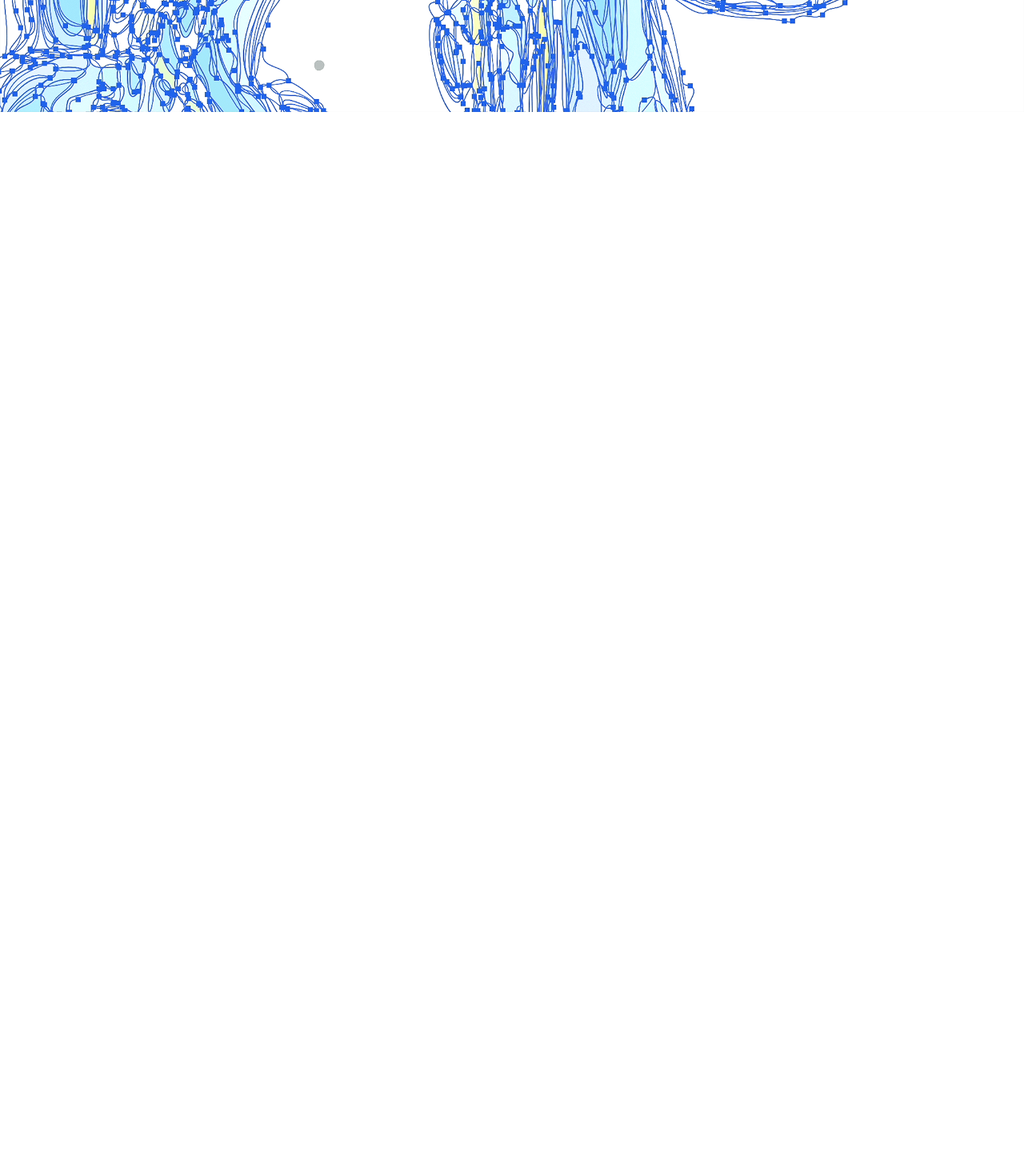
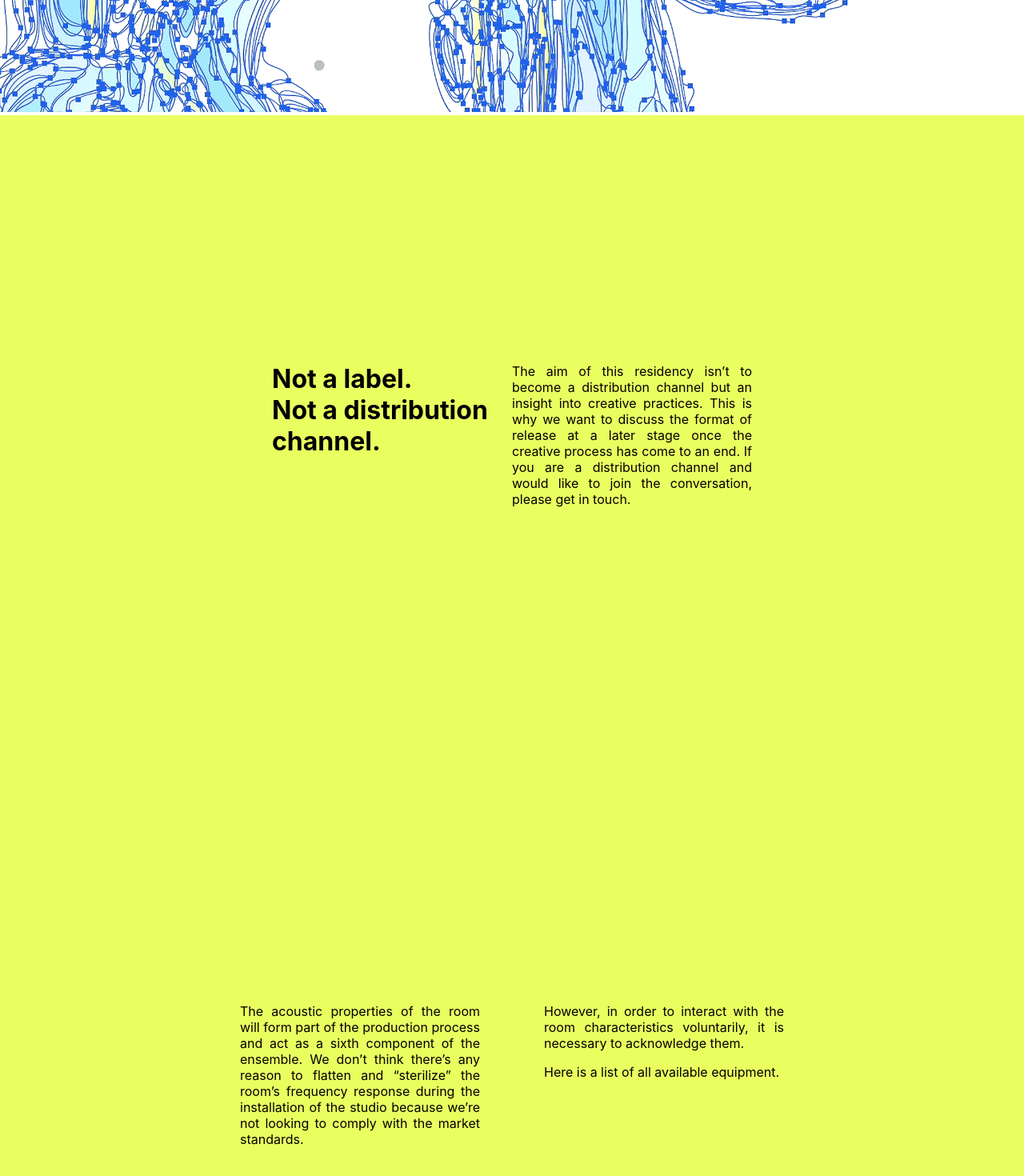
Before and after one commit to MaxLongBao/monastero, a React (Create React App) app: page / in a window 1280 px wide. Shown: the part 4770-6240 px from the top of the page at 80% size. Before the commit the page ends 4914 px from the top, so only its background shows below. Built offline with nearby package versions, Linux system fonts and the light colour scheme.

Commit message:
frame seven and eight done

```diff
--- a/src/App.js
+++ b/src/App.js
@@ -5,6 +5,8 @@ import ThirdFrame from './components/ThirdFrame';
 import FourthFrame from './components/FourthFrame';
 import FrameFive from './components/FrameFive';
 import FrameSix from './components/FrameSix';
+import FrameSeven from './components/FrameSeven';
+import FrameEight from './components/FrameEight';
 
 import './App.css';
 
@@ -18,6 +20,8 @@ function App() {
       <FourthFrame />
       <FrameFive />
       <FrameSix />
+      <FrameSeven />
+      <FrameEight />
     </div>
   );
 }
--- /dev/null
+++ b/src/components/FrameEight/index.jsx
@@ -0,0 +1,21 @@
+import React from 'react';
+
+import './styles.css';
+
+function FrameEight() {
+  return (
+    <div className="frame-eight">
+      <div className="frame-eight-content">
+        <div className="content-paragraph-left">
+          <p>The acoustic properties of the room will form part of the production process and act as a sixth component of the ensemble. We don’t think there’s any reason to flatten and “sterilize” the room’s frequency response during the installation of the studio because we’re not looking to comply with the market standards.</p>
+        </div>
+        <div className="content-paragraph-right">
+          <p>However, in order to interact with the room characteristics voluntarily, it is necessary to acknowledge them.</p>
+          <p>Here is a list of all available equipment.</p>
+        </div>
+      </div>
+    </div>
+  );
+}
+
+export default FrameEight;
--- /dev/null
+++ b/src/components/FrameEight/styles.css
@@ -0,0 +1,19 @@
+.frame-eight {
+  background-color: #E9FF60;
+  height: 100vh;
+  display: flex;
+  align-items: center;
+  justify-content: space-around;
+}
+
+.frame-eight-content {
+  display: flex;
+  justify-content: space-around;
+  flex-wrap: wrap;
+}
+
+.content-paragraph-left, .content-paragraph-right {
+  text-align: justify;
+  width: 300px;
+  margin: 40px;
+}
--- /dev/null
+++ b/src/components/FrameSeven/index.jsx
@@ -0,0 +1,20 @@
+import React from 'react';
+
+import './styles.css';
+
+function FrameSeven() {
+  return (
+    <div className="frame-seven">
+      <div className="frame-seven-content">
+        <div className="content-title">
+          <h1>Not a label.</h1><h1>Not a distribution channel.</h1>
+        </div>
+        <div className="content-paragraph">
+          <p>The aim of this residency isn’t to become a distribution channel but an insight into creative practices. This is why we want to discuss the format of release at a later stage once the creative process has come to an end. If you are a distribution channel and would like to join the conversation, please get in touch.</p>
+        </div>
+      </div>
+    </div>
+  );
+}
+
+export default FrameSeven
--- /dev/null
+++ b/src/components/FrameSeven/styles.css
@@ -0,0 +1,32 @@
+.frame-seven h1 {
+  margin: 0;
+  padding: 0;
+}
+
+.frame-seven p {
+  margin: 0;
+}
+
+.frame-seven {
+  background-color: #E9FF60;
+  height: 100vh;
+  display: flex;
+  justify-content: center;
+  align-items: center;
+}
+
+.content-title {
+  max-width: 300px;
+}
+
+.content-paragraph {
+  max-width: 300px;
+  text-align: justify;
+}
+
+.frame-seven-content {
+  display: flex;
+  justify-content: space-around;
+  align-items: flex-start;
+  flex-wrap: wrap;
+}
```
